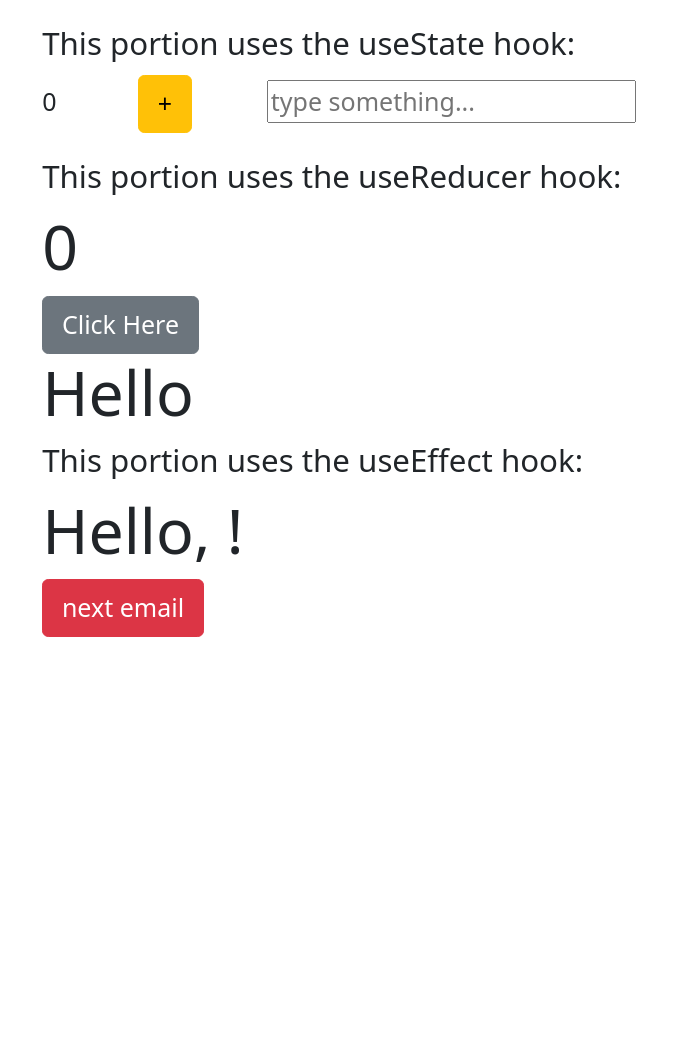
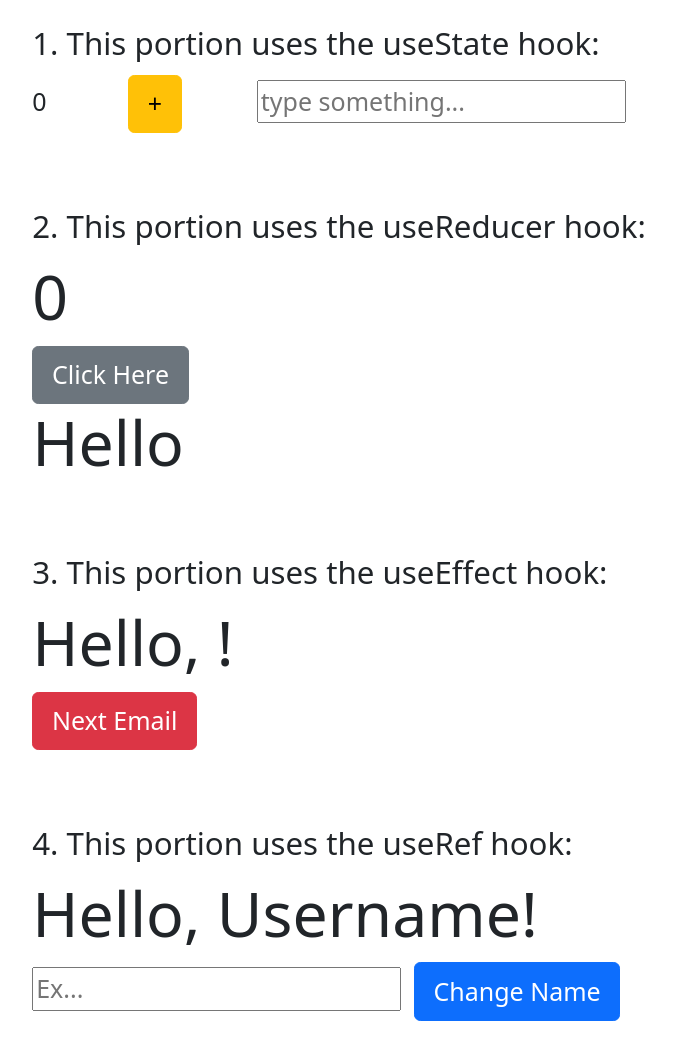
Before and after one commit to Zomievey/hook_drills, a React (Create React App) app: page / in a window 1280 px wide. Shown: the whole page, without its empty margins (301-976 px from the left). Before the commit the page ends 800 px from the top, so only its background shows below. Built offline with nearby package versions, Linux system fonts and the light colour scheme; no server answers.

Commit message:
added useRef hook use case

```diff
--- a/src/App.js
+++ b/src/App.js
@@ -1,5 +1,5 @@
 import "./App.css";
-import React, { useState, useReducer, useEffect } from "react";
+import React, { useState, useReducer, useEffect, useRef } from "react";
 import axios from "axios";
 
 const reducer = (state, action) => {
@@ -49,10 +49,26 @@ function App() {
     setName(newValue);
   };
 
+  const [addName, setAddName] = useState("");
+  const [newName, setNewName] = useState("Username");
+
+
+  let changeName = (e) => {
+    const changeNameValue = e.target.value;
+    setAddName(changeNameValue);
+  };
+
+  const inputRef = useRef(null);
+  const handleClick = () => {
+    inputRef.current.value = "";
+    setNewName(addName);
+    //setting it equal to an empty string clears the input field
+  };
+
   return (
     <>
-      <div className="mb-3 mt-3">
-        <h5>This portion uses the useState hook:</h5>
+      <div className="mb-5 mt-3">
+        <h5>1. This portion uses the useState hook:</h5>
         {counter}{" "}
         <button
           className="btn btn-warning mx-5"
@@ -65,10 +81,10 @@ function App() {
         <input placeholder="type something..." onChange={nameInput}></input>
         <div className="my-3">{name}</div>
       </div>
-      <h5>This portion uses the useReducer hook:</h5>
-      <div>
+      <h5>2. This portion uses the useReducer hook:</h5>
+      <div className="mb-5">
         <h1>{state.newCount}</h1>
-        <button
+        <button type="submit"
           className="btn btn-secondary"
           onClick={() => {
             dispatch({ type: "INCREMENT" });
@@ -80,7 +96,7 @@ function App() {
         {state.showText ? <h1>Hello</h1> : <h1>Goodbye</h1>}
       </div>
       <div className="mb-5">
-        <h5>This portion uses the useEffect hook:</h5>
+        <h5>3. This portion uses the useEffect hook:</h5>
         <h1>Hello, {info.email}!</h1>
         <button
           className="btn btn-danger"
@@ -88,7 +104,20 @@ function App() {
             setAddEmail(addEmail + 1);
           }}
         >
-          next email
+          Next Email
+        </button>
+      </div>
+      <div className="mb-3">
+        <h5>4. This portion uses the useRef hook:</h5>
+        <h1>Hello, {newName}!</h1>
+        <input
+          type="text"
+          placeholder="Ex..."
+          onChange={changeName}
+          ref={inputRef}
+        />
+        <button onClick={handleClick} className="btn btn-primary mx-2">
+          Change Name
         </button>
       </div>
     </>
```
